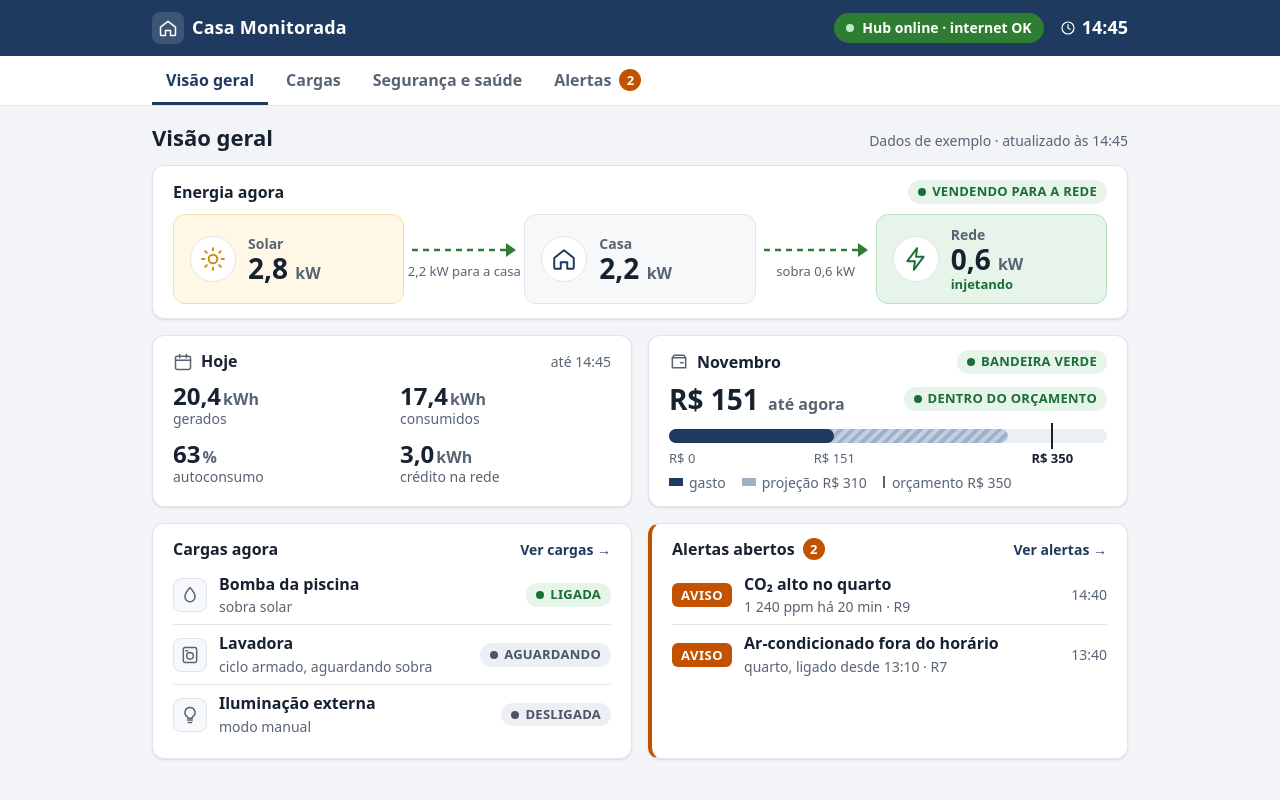
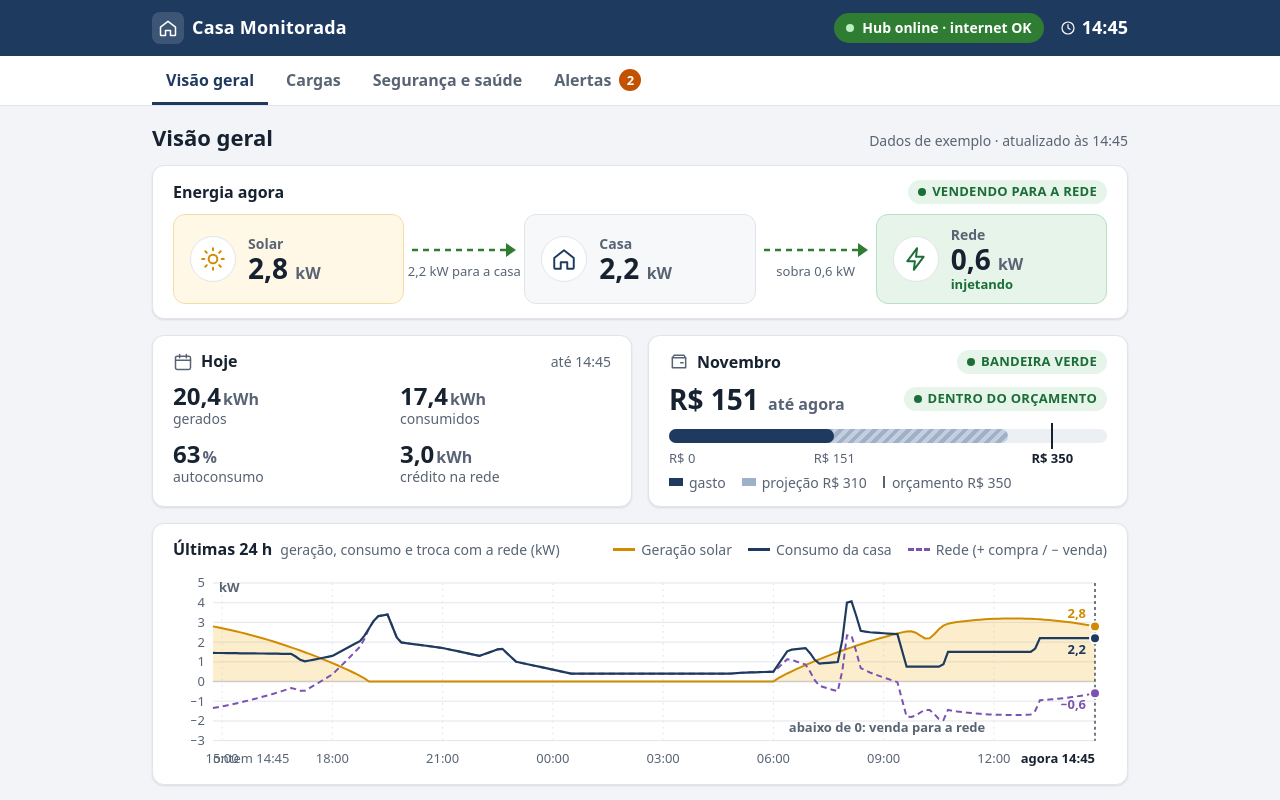
Before and after one commit to carneirofc/1322010-2025.3-A--IoT-Smart-Home-Software-Integration, a Next.js app in the folder prototype/: page / in a window 1280 px wide. Shown: the top 800 px of the page. Built offline with nearby package versions, Linux system fonts and the light colour scheme.

Commit message:
feat(prototype): add 24 h energy chart

```diff
--- a/prototype/src/app/page.tsx
+++ b/prototype/src/app/page.tsx
@@ -1,4 +1,5 @@
 import type { Metadata } from "next";
+import { DayChartCard } from "@/components/DayChartCard";
 import { EnergyFlow } from "@/components/EnergyFlow";
 import { LoadsNowCard } from "@/components/LoadsNowCard";
 import { MonthCard } from "@/components/MonthCard";
@@ -17,6 +18,7 @@ export default function OverviewPage() {
         <TodayCard today={scenario.today} />
         <MonthCard month={scenario.month} />
       </div>
+      <DayChartCard series={scenario.series} />
       <div className="grid grid-cols-2 gap-4 max-sm:grid-cols-1">
         <LoadsNowCard loads={scenario.loads} />
         <OpenAlertsCard alerts={scenario.alerts} />
--- /dev/null
+++ b/prototype/src/components/DayChart.tsx
@@ -0,0 +1,210 @@
+import { formatDecimal, formatNumber } from "@/lib/format";
+import type { DaySeries, EnergySample } from "@/mocks/types";
+
+/** Plot geometry, in viewBox units. */
+const VIEW = { width: 936, height: 200 };
+const PLOT = { left: 40, right: 924, top: 12, bottom: 170 };
+const Y_RANGE = { min: -3, max: 5 };
+const TICK_EVERY_H = 3;
+const AXIS_LABEL_Y = 192;
+const Y_LABEL_X = 32;
+const Y_LABEL_DY = 4.5;
+const ZONE_LABEL_INSET = 8.9;
+const NOW_LABEL_DX = -9;
+
+type SeriesKey = "solarKw" | "loadKw" | "gridKw";
+
+interface SeriesLook {
+  key: SeriesKey;
+  line: string;
+  dot: string;
+  label: string;
+  /** Offset of the "now" value label from its dot. */
+  labelDy: number;
+}
+
+const SOLAR: SeriesLook = {
+  key: "solarKw",
+  line: "fill-none stroke-2 stroke-solar",
+  dot: "fill-solar",
+  label: "fill-solar",
+  labelDy: -8,
+};
+const LOAD: SeriesLook = {
+  key: "loadKw",
+  line: "fill-none stroke-[2.2] stroke-load",
+  dot: "fill-load",
+  label: "fill-load",
+  labelDy: 16,
+};
+const GRID: SeriesLook = {
+  key: "gridKw",
+  line: "fill-none stroke-2 stroke-exchange [stroke-dasharray:6_4]",
+  dot: "fill-exchange",
+  label: "fill-exchange",
+  labelDy: 16,
+};
+
+const coord = (value: number): string => value.toFixed(1);
+
+/** "HH:MM" for an hour of the window (today's hours are offset by 24). */
+export function clockLabel(hour: number): string {
+  const minutes = Math.round((hour % 24) * 60);
+  const hh = String(Math.floor(minutes / 60) % 24).padStart(2, "0");
+  const mm = String(minutes % 60).padStart(2, "0");
+  return `${hh}:${mm}`;
+}
+
+function scales(samples: readonly EnergySample[]) {
+  const first = samples[0]?.hour ?? 0;
+  const last = samples.at(-1)?.hour ?? first + 24;
+  const x = (hour: number) =>
+    PLOT.left + ((hour - first) / (last - first)) * (PLOT.right - PLOT.left);
+  const y = (kw: number) =>
+    PLOT.bottom - ((kw - Y_RANGE.min) / (Y_RANGE.max - Y_RANGE.min)) * (PLOT.bottom - PLOT.top);
+  return { first, last, x, y };
+}
+
+function points(samples: readonly EnergySample[], key: SeriesKey, s: ReturnType<typeof scales>) {
+  return samples.map((sample) => `${coord(s.x(sample.hour))},${coord(s.y(sample[key]))}`);
+}
+
+function describe(samples: readonly EnergySample[]): string {
+  const now = samples.at(-1);
+  const peak = samples.reduce<EnergySample | undefined>(
+    (best, sample) => (!best || sample.solarKw > best.solarKw ? sample : best),
+    undefined,
+  );
+  if (!now || !peak) return "Gráfico das últimas 24 horas sem dados.";
+  const exchange =
+    now.gridKw < 0
+      ? `${formatDecimal(-now.gridKw)} kW injetados agora`
+      : `${formatDecimal(now.gridKw)} kW comprados agora`;
+  return (
+    `Gráfico das últimas 24 horas: geração solar com pico de ${formatDecimal(peak.solarKw)} kW ` +
+    `às ${clockLabel(peak.hour)} e ${formatDecimal(now.solarKw)} kW agora; consumo da casa de ` +
+    `${formatDecimal(now.loadKw)} kW agora; troca com a rede de ${exchange}.`
+  );
+}
+
+/** Solar generation, house consumption and grid exchange over the last 24 h. */
+export function DayChart({ series }: { series: DaySeries }) {
+  const { samples } = series;
+  const s = scales(samples);
+  const zeroY = coord(s.y(0));
+  const solar = points(samples, "solarKw", s);
+  const firstX = coord(s.x(s.first));
+  const lastX = coord(s.x(s.last));
+  const now = samples.at(-1);
+
+  const yTicks = Array.from({ length: Y_RANGE.max - Y_RANGE.min + 1 }, (_, i) => Y_RANGE.min + i);
+  const firstTick = Math.ceil(s.first / TICK_EVERY_H) * TICK_EVERY_H;
+  const xTicks: number[] = [];
+  for (let hour = firstTick; hour < s.last; hour += TICK_EVERY_H) xTicks.push(hour);
+
+  return (
+    <svg
+      viewBox={`0 0 ${VIEW.width} ${VIEW.height}`}
+      role="img"
+      aria-label={describe(samples)}
+      className="block h-auto w-full fill-fg-muted text-[13px]"
+    >
+      {yTicks.map((kw) => {
+        const y = coord(s.y(kw));
+        return (
+          <g key={kw}>
+            <line
+              x1={PLOT.left}
+              x2={PLOT.right}
+              y1={y}
+              y2={y}
+              className={kw === 0 ? "stroke-[1.5] stroke-line-strong" : "stroke-1 stroke-line"}
+            />
+            <text x={Y_LABEL_X} y={coord(s.y(kw) + Y_LABEL_DY)} textAnchor="end">
+              {formatNumber(kw)}
+            </text>
+          </g>
+        );
+      })}
+      <text x={PLOT.left + 6} y={PLOT.top + ZONE_LABEL_INSET} className="font-semibold">
+        kW
+      </text>
+      <text
+        x={PLOT.right - 110}
+        y={coord(PLOT.bottom - ZONE_LABEL_INSET)}
+        textAnchor="end"
+        className="font-semibold"
+      >
+        abaixo de 0: venda para a rede
+      </text>
+
+      <text x={firstX} y={AXIS_LABEL_Y} textAnchor="start">
+        ontem {clockLabel(s.first)}
+      </text>
+      {xTicks.map((hour) => {
+        const x = coord(s.x(hour));
+        return (
+          <g key={hour}>
+            <line
+              x1={x}
+              x2={x}
+              y1={PLOT.top}
+              y2={PLOT.bottom}
+              strokeDasharray="2 4"
+              className="stroke-1 stroke-line"
+            />
+            <text x={x} y={AXIS_LABEL_Y} textAnchor="middle">
+              {clockLabel(hour)}
+            </text>
+          </g>
+        );
+      })}
+
+      <path
+        d={`M${firstX},${zeroY} L${solar.join(" ")} L${lastX},${zeroY} Z`}
+        className="fill-solar-fill stroke-none"
+      />
+      {[SOLAR, GRID, LOAD].map((look) => (
+        <path
+          key={look.key}
+          d={`M${points(samples, look.key, s).join(" L")}`}
+          className={look.line}
+        />
+      ))}
+
+      <line
+        x1={lastX}
+        x2={lastX}
+        y1={PLOT.top}
+        y2={PLOT.bottom}
+        className="stroke-[1.2] stroke-fg [stroke-dasharray:3_3]"
+      />
+      <text x={lastX} y={AXIS_LABEL_Y} textAnchor="end" className="fill-fg font-bold">
+        agora {clockLabel(s.last)}
+      </text>
+      {now
+        ? [SOLAR, LOAD, GRID].map((look) => {
+            const cy = s.y(now[look.key]);
+            return (
+              <g key={look.key}>
+                <circle
+                  cx={lastX}
+                  cy={coord(cy)}
+                  r={5}
+                  className={`stroke-2 stroke-white ${look.dot}`}
+                />
+                <text
+                  x={coord(s.x(s.last) + NOW_LABEL_DX)}
+                  y={coord(cy + look.labelDy)}
+                  textAnchor="end"
+                  className={`font-bold ${look.label}`}
+                >
+                  {formatDecimal(now[look.key])}
+                </text>
+              </g>
+            );
+          })
+        : null}
+    </svg>
+  );
+}
--- /dev/null
+++ b/prototype/src/components/DayChartCard.tsx
@@ -0,0 +1,34 @@
+import type { DaySeries } from "@/mocks/types";
+import { Card, CardHead } from "./Card";
+import { DayChart } from "./DayChart";
+import { Legend, LegendItem } from "./Legend";
+
+const SWATCH = "h-0 w-[22px] border-t-[3px]";
+
+export function DayChartCard({ series }: { series: DaySeries }) {
+  return (
+    <Card labelledBy="chart-title">
+      <CardHead
+        id="chart-title"
+        title={
+          <>
+            Últimas 24 h
+            <span className="font-normal text-fg-muted text-sm">
+              geração, consumo e troca com a rede (kW)
+            </span>
+          </>
+        }
+        aside={
+          <Legend>
+            <LegendItem swatch={`${SWATCH} border-solar`}>Geração solar</LegendItem>
+            <LegendItem swatch={`${SWATCH} border-load`}>Consumo da casa</LegendItem>
+            <LegendItem swatch={`${SWATCH} border-dashed border-exchange`}>
+              Rede (+ compra / − venda)
+            </LegendItem>
+          </Legend>
+        }
+      />
+      <DayChart series={series} />
+    </Card>
+  );
+}
```
